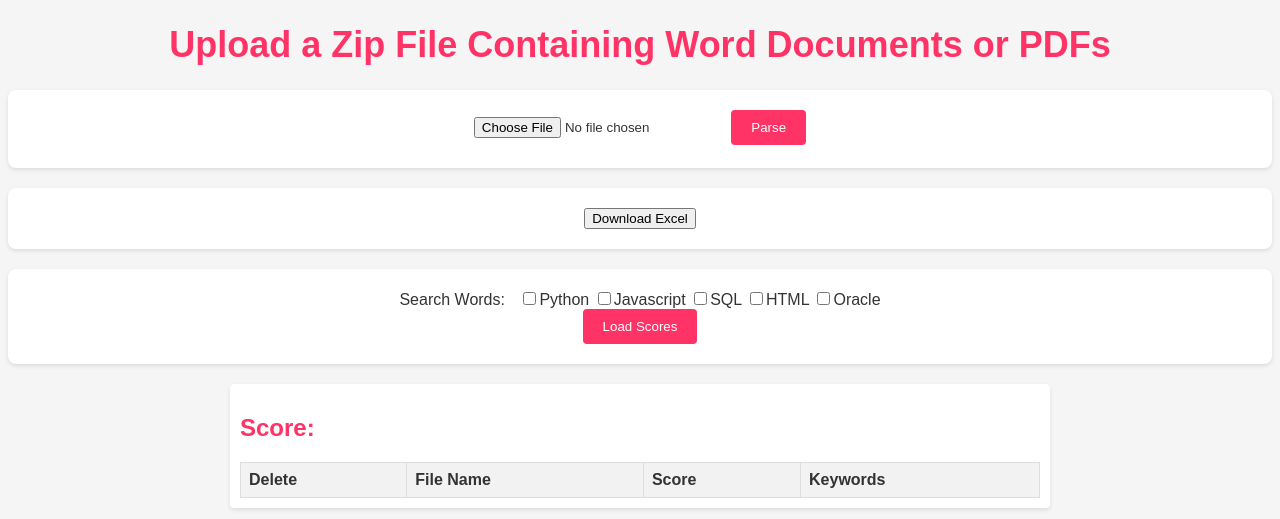
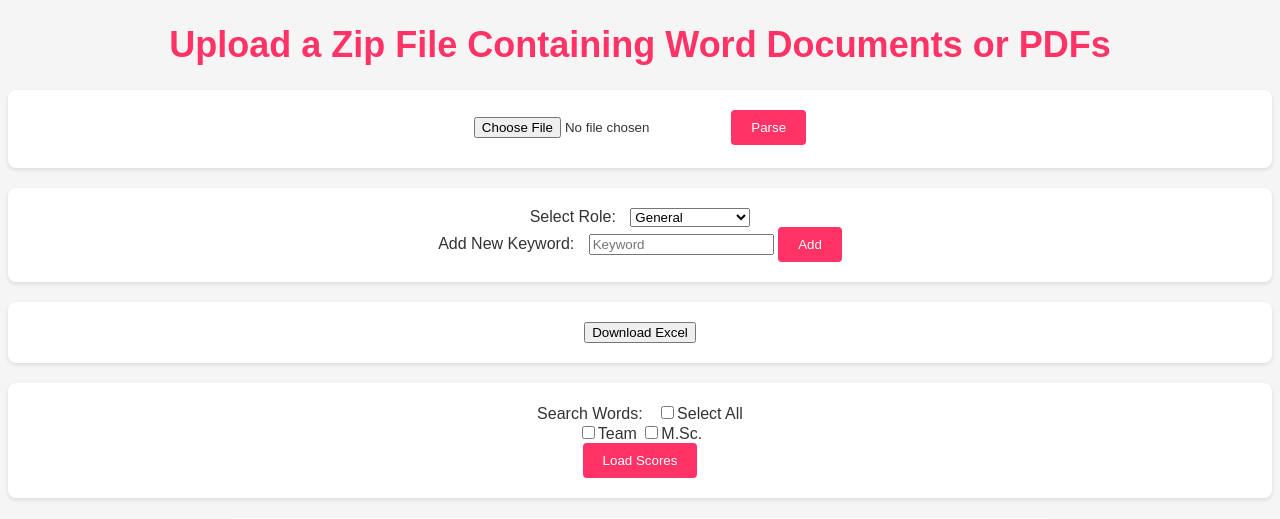
Before and after one commit to bloewen1/resume-sorter, a Flask app: page / in a window 1280 px wide. Shown: the top 519 px of the page. Run offline with Flask 3, Linux system fonts and the light colour scheme; data that the repository does not hold is empty.

Commit message:
User can add keywords

```diff
--- a/app.py
+++ b/app.py
@@ -1,5 +1,4 @@
 from flask import Flask, render_template, request, jsonify, redirect, send_file
-import os
 from io import BytesIO
 from docx import Document
 import PyPDF2
@@ -7,10 +6,19 @@ import zipfile
 import openpyxl
 import re
 from datetime import datetime
-import json
+import re
+from docx.shared import Pt, RGBColor
+import string
 
 app = Flask(__name__)
-keywords = ["Python", "Javascript", "SQL", "HTML", "Oracle"]
+keywords = ["Python", "Javascript", "SQL", "HTML", "Oracle", "Team", "M.Sc.", "Manage", "Admin"]
+roles = {
+    "General": ["Team", "M.Sc."],
+    "Developer": ["Python", "Javascript", "SQL", "HTML", "Oracle"],
+    "Project Manager": ["Manage"],
+    "Other": ["Admin"]
+}
+
 # If there's an existing workbook, open it, otherwise make a new one
 try:
     wb = openpyxl.load_workbook("resumes.xlsx")
@@ -22,10 +30,28 @@ if "Resumes" in wb.sheetnames:
 else:
     ws = wb.create_sheet("Resumes")
     ws.append(["Filename", "Keywords"])
+if "Roles" in wb.sheetnames:
+    ws2 = wb["Roles"]
+else:
+    ws2 = wb.create_sheet("Roles")
+    ws2.append(["Role", "Keywords"])
+
+for row in ws2.iter_rows(min_row=2, values_only=True):
+    keywords.append(row[1])
+    roles[row[0]].append(row[1])
 
 @app.route('/')
 def index():
-    return render_template('index.html')
+    return render_template('index.html', keywords=keywords, roles=roles)
+
+@app.route('/add_keyword', methods=['POST'])
+def add_keyword():
+    role = request.form.get('role')
+    new_keyword = request.form.get('new_keyword')
+    if new_keyword not in keywords:
+        ws2.append([role, new_keyword])
+        wb.save("resumes.xlsx")
+    return redirect('/')
 
 @app.route('/delete_row', methods=['POST'])
 def delete_row():
@@ -129,7 +155,7 @@ def parse_files():
 
         found_words = []
         for key in keywords:
-            if key.lower() in parsed_content.lower():
+            if remove_punctuation(key.lower()) in parsed_content.lower():
                 found_words.append(key)
         file_keywords = ', '.join(found_words)
 
@@ -167,8 +193,18 @@ def parse_word_document(file_content):
     doc = Document(BytesIO(file_content))
     content = ""
     for paragraph in doc.paragraphs:
+        # Reset font attributes to default values
+        for run in paragraph.runs:
+            run.font.size = Pt(12)  # Reset font size to a default value
+            run.font.color.rgb = RGBColor(0, 0, 0)  # Reset font color to black
+
+        # Add plain text content of the paragraph
         content += paragraph.text + "\n"
-    return content
+
+    # Remove extra spaces and formatting characters
+    cleaned_content = re.sub(r'\s+', ' ', content).strip()
+    cleaned_content = remove_punctuation(cleaned_content)
+    return cleaned_content
 
 def parse_pdf(file_content):
     # Parse the content of a PDF document
@@ -180,7 +216,7 @@ def parse_pdf(file_content):
             content += page.extract_text() + "\n"
     except Exception as e:
         print("Error parsing PDF: ", e)
-    return content
+    return remove_punctuation(content)
 
 def get_date_from_filename(filename):
     match = re.search(r'\d{4}-\d{2}-\d{2}', filename)
@@ -189,6 +225,19 @@ def get_date_from_filename(filename):
         return datetime.strptime(date_str, '%Y-%m-%d')
     return datetime.min  # Return a default date if no match is found
 
+def remove_punctuation(input_string):
+    # Define a string containing all punctuation characters
+    punctuation = string.punctuation + "“”‘’"  # Adding unicode smart quotes
+
+    # Remove punctuation using string translation
+    translator = str.maketrans('', '', punctuation)
+    cleaned_string = input_string.translate(translator)
+
+    # Alternatively, you can use regular expressions to remove punctuation
+    cleaned_string = re.sub(r'[{}]'.format(re.escape(punctuation)), '', cleaned_string)
+
+    return cleaned_string
+
 if __name__ == '__main__':
     # Set the maximum content length for file uploads to 250 MB
     app.config['MAX_CONTENT_LENGTH'] = 250 * 1024 * 1024
--- a/templates/index.html
+++ b/templates/index.html
@@ -14,17 +14,30 @@
         <input type="submit" value="Parse">
     </form>
 
+    <form action="/add_keyword" method="post">
+        <label for="keyword_role">Select Role:</label>
+        <select name="role" id="role">
+            {% for role in roles.keys() %}
+                <option value="{{ role }}">{{ role }}</option>
+            {% endfor %}
+        </select>
+        <br>
+        <label for="new_keyword">Add New Keyword:</label>
+        <input type="text" name="new_keyword" id="new_keyword" placeholder="Keyword">
+        <input type="submit" value="Add">
+    </form>
+
     <form action="/download" method="get" id="downloadForm">
         <button type="submit">Download Excel</button>
     </form>
 
     <form action="/score" method="post" enctype="multipart/form-data" id="search">
         <label for="search_word">Search Words:</label>
-        <input type="checkbox" name="search_word" value="Python">Python
-        <input type="checkbox" name="search_word" value="Javascript">Javascript
-        <input type="checkbox" name="search_word" value="SQL">SQL
-        <input type="checkbox" name="search_word" value="HTML">HTML
-        <input type="checkbox" name="search_word" value="Oracle">Oracle
+        <input type="checkbox" name="select_all" id="select_all">Select All
+        <br>
+        {% for key in roles["General"] %}
+            <input type="checkbox" name="search_word" value="{{key}}">{{key}}
+        {% endfor %}
         <br>
         <input type="submit" value="Load Scores">
     </form>
@@ -59,6 +72,7 @@
         const deleteForm = document.getElementById('deleteForm');
         const scoreDiv = document.getElementById('score');
         const loadingSpinner = document.getElementById('loading-spinner');
+        const selectAllCheckbox = document.getElementById('select_all');
 
         // Function to submit the score form
         function submitScoreForm() {
@@ -160,6 +174,17 @@
             return keywordsField;
         }
 
+        // Add event listener to the "Select All" checkbox
+        selectAllCheckbox.addEventListener('change', () => {
+            // Get all individual checkboxes
+            const checkboxes = searchForm.querySelectorAll('input[type="checkbox"][name="search_word"]');
+
+            // Set the state of all individual checkboxes based on the state of the "Select All" checkbox
+            for (const checkbox of checkboxes) {
+                checkbox.checked = selectAllCheckbox.checked;
+            }
+        });
+
         // Function to handle row deletion
         function deleteRow(filename) {
             fetch('/delete_row', {
```
